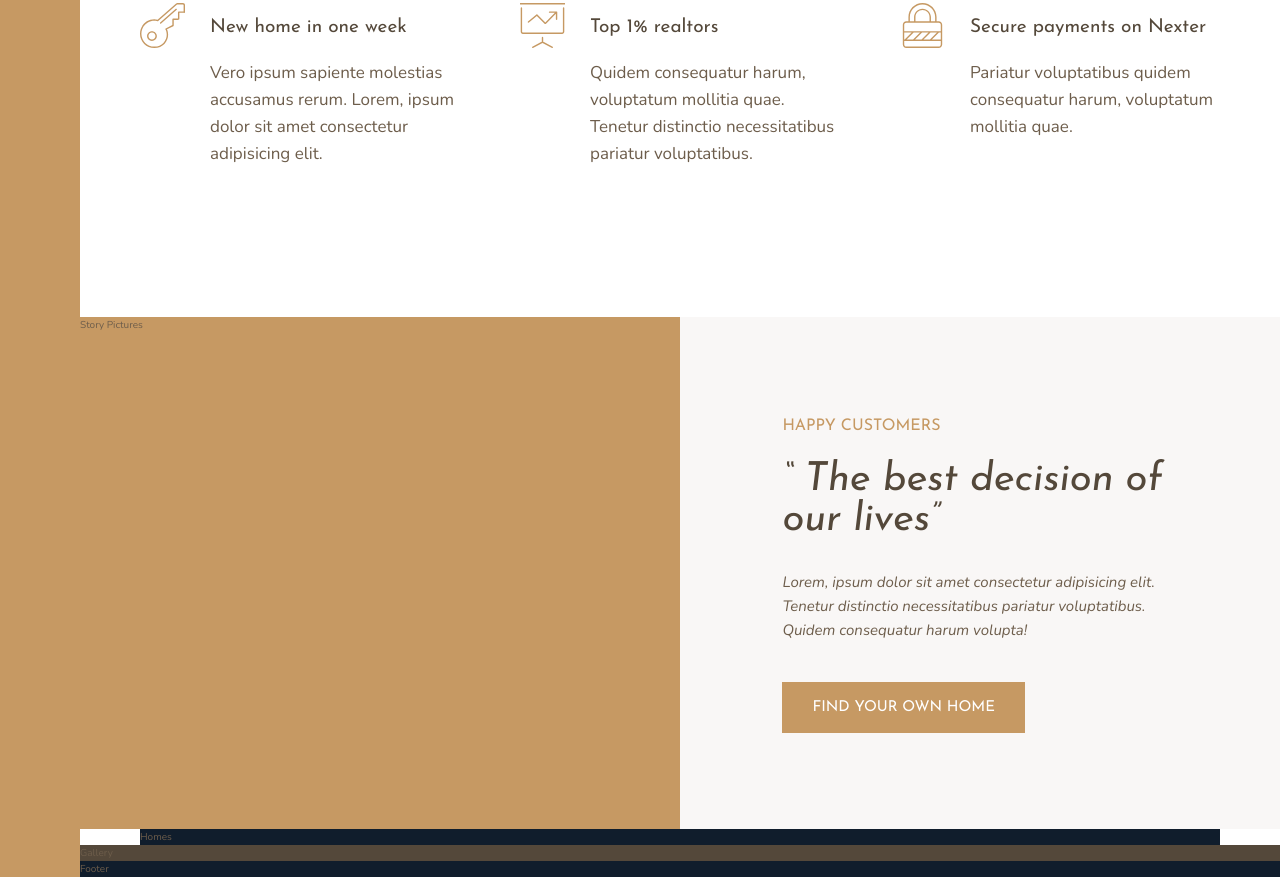
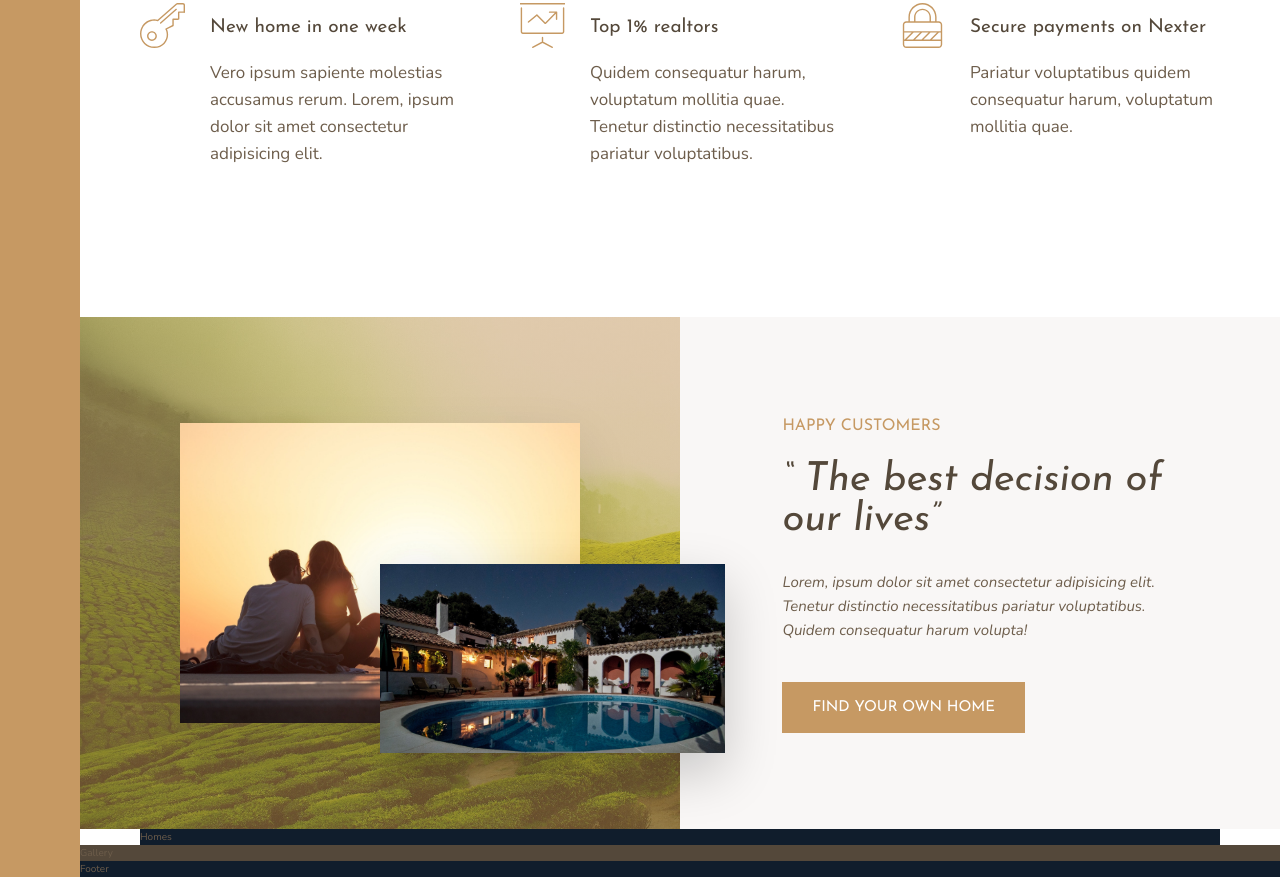
Before and after one commit to Miravicson/nexter, a website: page index.html in a window 1280 px wide. Shown: the part 991-1868 px from the top of the page. Drawn offline with nearby package versions, Linux system fonts and the light colour scheme.

Commit message:
completed story pictures section

```diff
--- a/index.html
+++ b/index.html
@@ -71,13 +71,16 @@
         </div>
 
     </section>
-    <div class="story__pictures">Story Pictures</div>
+    <div class="story__pictures">
+        <img src="img/story-1.jpeg" alt="Couple with new house" class="story__img--1">
+        <img src="img/story-2.jpeg" alt="New house" class="story__img--2">
+    </div>
     <div class="story__content">
         <h3 class="heading-3 mb-sm">Happy Customers</h3>
         <h2 class="heading-2 heading-2--dark mb-md">&ldquo; The best decision of our lives&rdquo;</h2>
         <p class="story__text">Lorem, ipsum dolor sit amet consectetur adipisicing elit. Tenetur distinctio
             necessitatibus pariatur voluptatibus. Quidem consequatur harum volupta!</p>
-            <button class="btn">Find your own home</button>
+        <button class="btn">Find your own home</button>
     </div>
     <section class="homes">Homes</section>
     <section class="gallery">
--- a/sass/_story.scss
+++ b/sass/_story.scss
@@ -2,7 +2,36 @@
   &__pictures {
     background-color: $color-primary;
     grid-column: full-start / col-end 4;
+    background-image: linear-gradient(rgba($color-primary, .5), rgba($color-primary-dark, .5)),
+    url(../img/back.jpg);
+    background-size: cover;
 
+    display: grid;
+
+    grid-template-columns: repeat(6, 1fr);
+    grid-template-rows: repeat(6, 1fr);
+    align-items: center;
+
+  }
+
+  &__img--1 {
+    width: 100%;
+    grid-row: 2 / 6;
+    grid-column: 2 / 6;
+    box-shadow: 0 2rem 5rem rgba(#000, .1);
+  }
+
+  &__img--2 {
+    width: 100%;
+    grid-row: 4 / 6;
+    grid-column: 4 / 7;
+
+    // alternatives
+    width: 115%;
+    z-index: 20;
+    // or
+    // transform: translateX(20%);
+    box-shadow: 0 2rem 5rem rgba(#000, .2);
   }
 
   &__content {
```
Also changed, not shown: css/style.css. Lines whose indentation alone changed are shown as unchanged.
